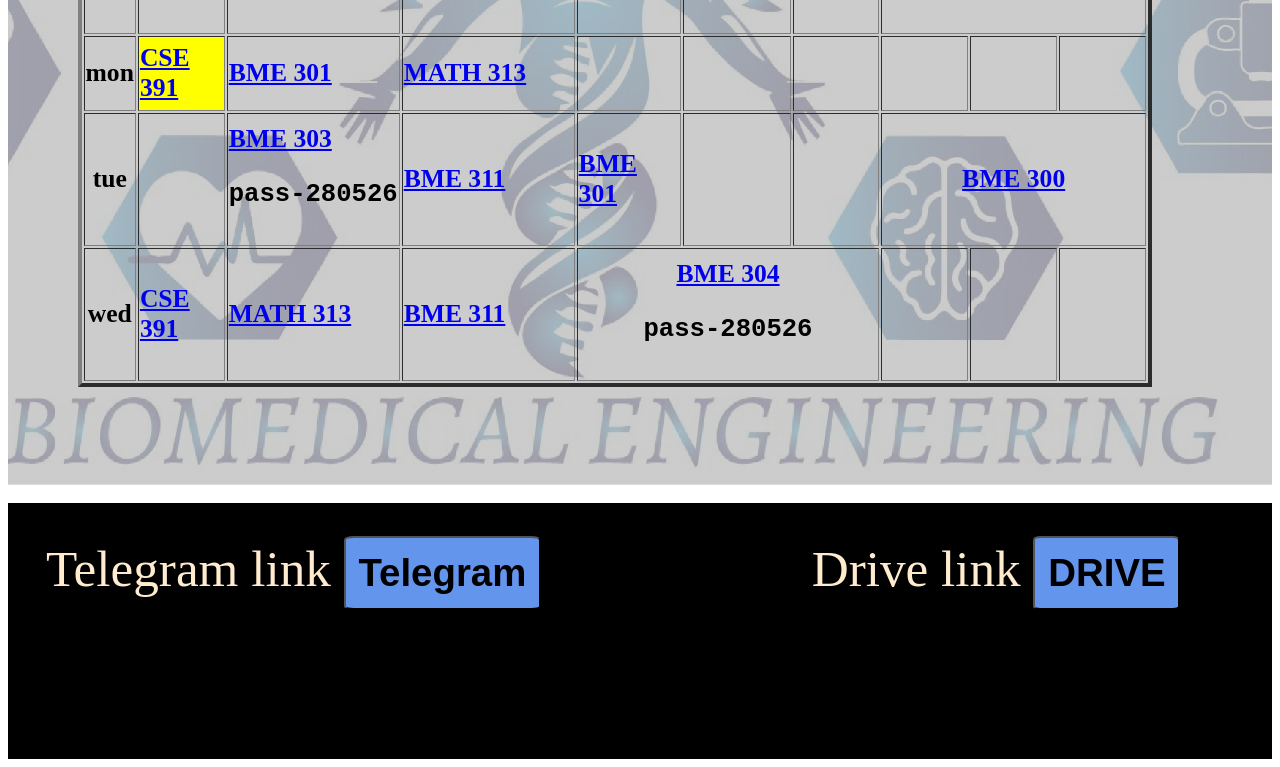
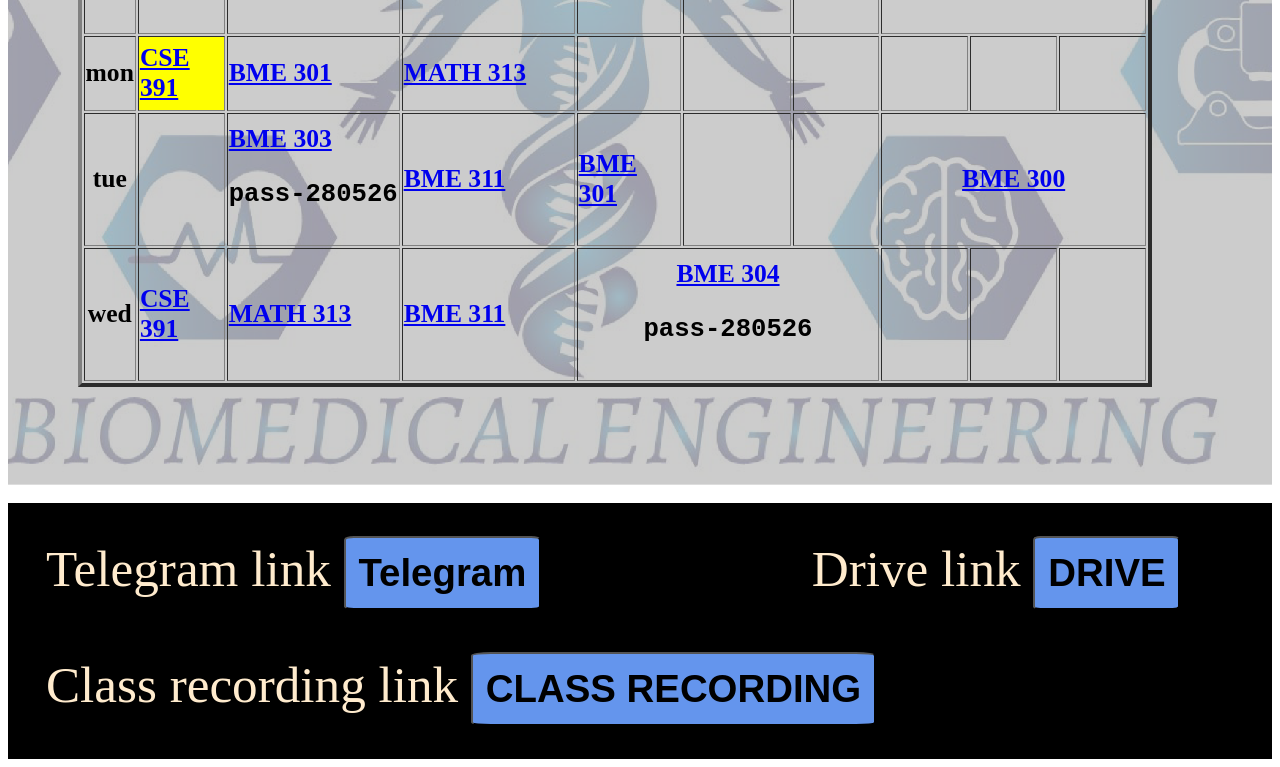
Before and after one commit to Pritom-Saha07/routine3-1, a plain HTML site: page index.html in a window 1280 px wide. Shown: the part 629-1396 px from the top of the page. Drawn offline with Linux system fonts and the light colour scheme; some packages are replaced by stand-ins of ours; a script that the page names is missing.

Commit message:
Update index.html

```diff
--- a/index.html
+++ b/index.html
@@ -104,6 +104,10 @@
 		<div id="container7">
 			Drive link <a href="https://drive.google.com/drive/folders/1NDmz-kA1gycLQTJlaZg2nSpWSAALJymC?fbclid=IwAR3_SF8lZbFb9Stp9GB1ifPmUm_6fyqPvi7dk86jzEI9x51W-aejTbHVQd0"><button id="button"> DRIVE</button></a>
 		</div>
+		<div id="container8">
+			Class recording link  <a href="https://drive.google.com/drive/u/0/folders/16Ksrjrz8R3PqxxcCqIMBweFGfb361MAr?fbclid=IwAR1I45hGx6KBsTmHOJcBpB--QXMblQHeqaWYfYmT_8mprtMnFpqLcOy0YXo"><button id ="button">CLASS RECORDING</button></a>
+
+		</div>
 	</div>
 </body>
 </html>
```
